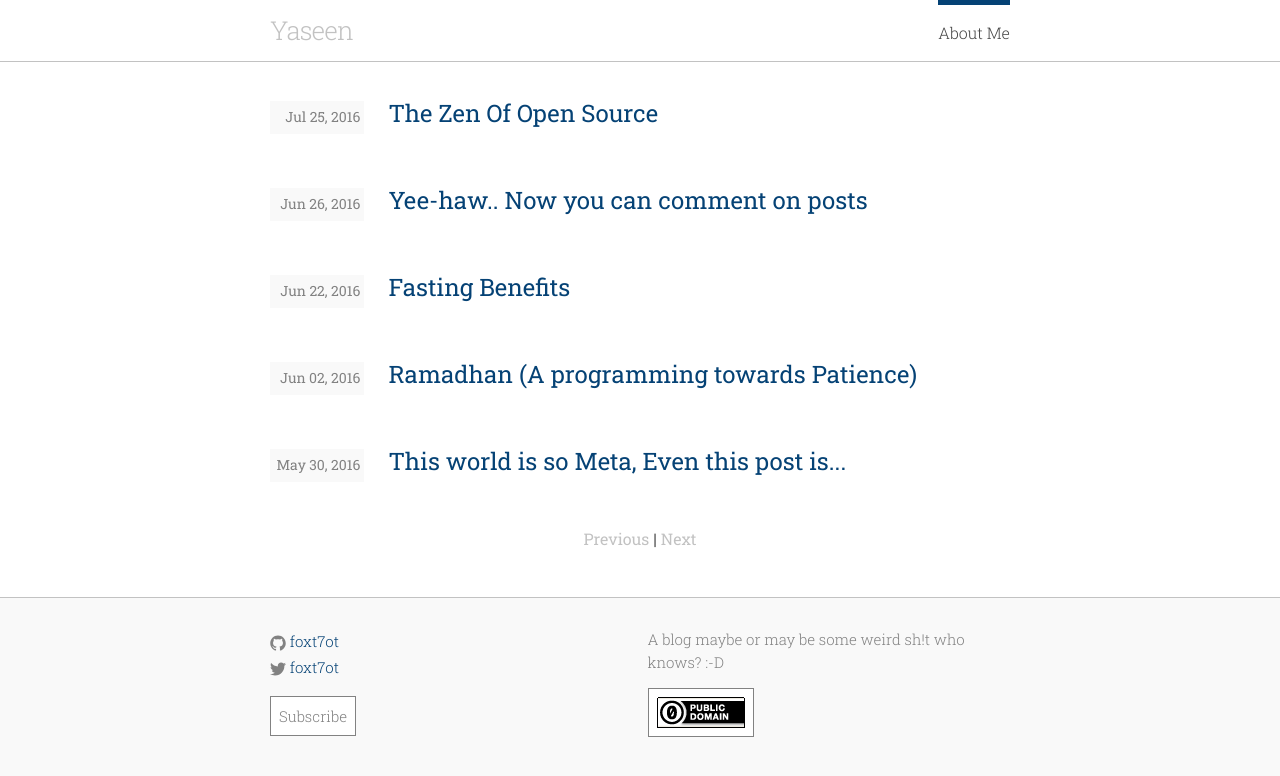
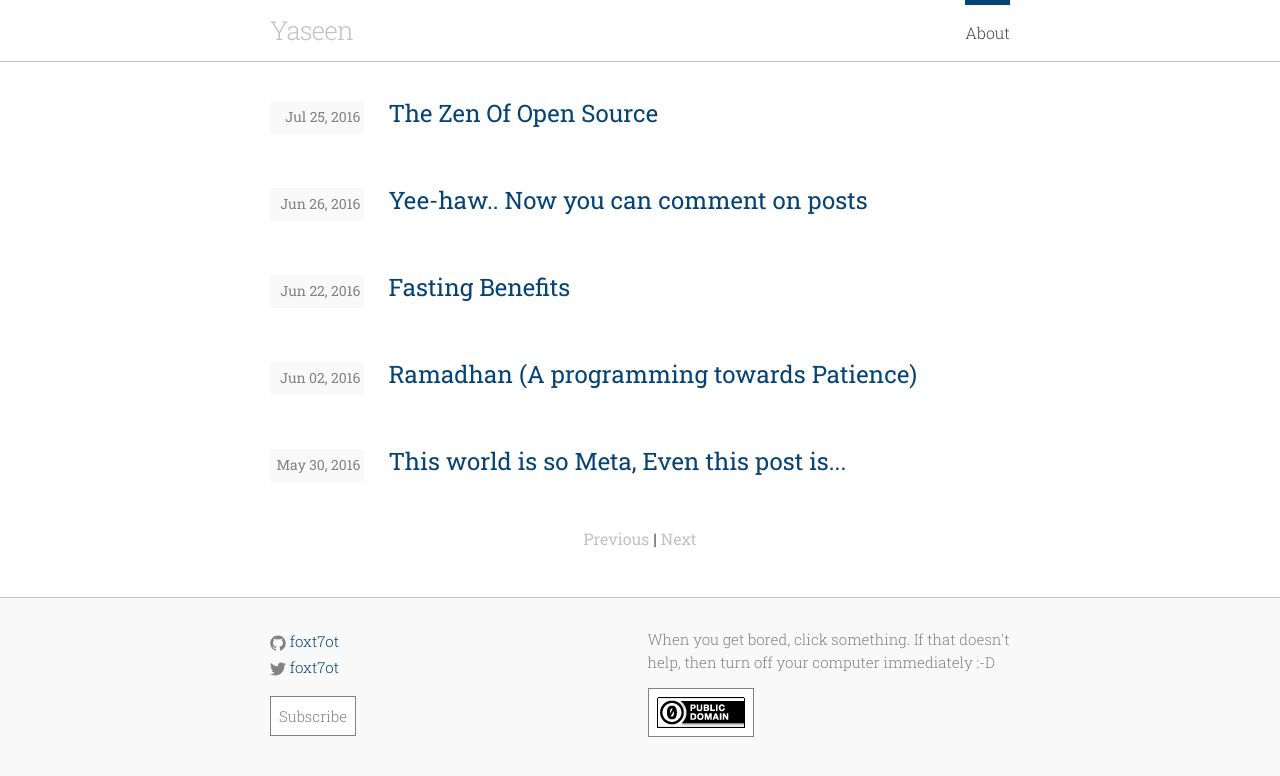
Before and after one commit to foxt7ot/blog, a Jekyll site: the page built from index.html, in a window 1280 px wide. Shown: the top 776 px of the page. Built offline with Jekyll 4.4.1, drawn with Linux system fonts in a browser that asks for light colours; the list of posts is cut into pages by our own code.

```diff
--- a/_config.yml
+++ b/_config.yml
@@ -8,7 +8,7 @@
 # Site settings
 title: Yaseen
 email: myaseen.khan@hotmial.com
-description: "A blog maybe or may be some weird sh!t who knows? :-D"
+description: "When you get bored, click something. If that doesn't help, then turn off your computer immediately :-D"
 baseurl: "" # the subpath of your site, e.g. /blog
 url: "foxt7ot.github.io" # the base hostname & protocol for your site
 twitter_username: foxt7ot
--- a/about-me/index.md
+++ b/about-me/index.md
@@ -4,7 +4,7 @@ comments: false
 date: 2015-04-24 02:33:03+00:00
 layout: page
 slug: about-me
-title: About Me
+title: About
 nav: true
 ---
 
```
